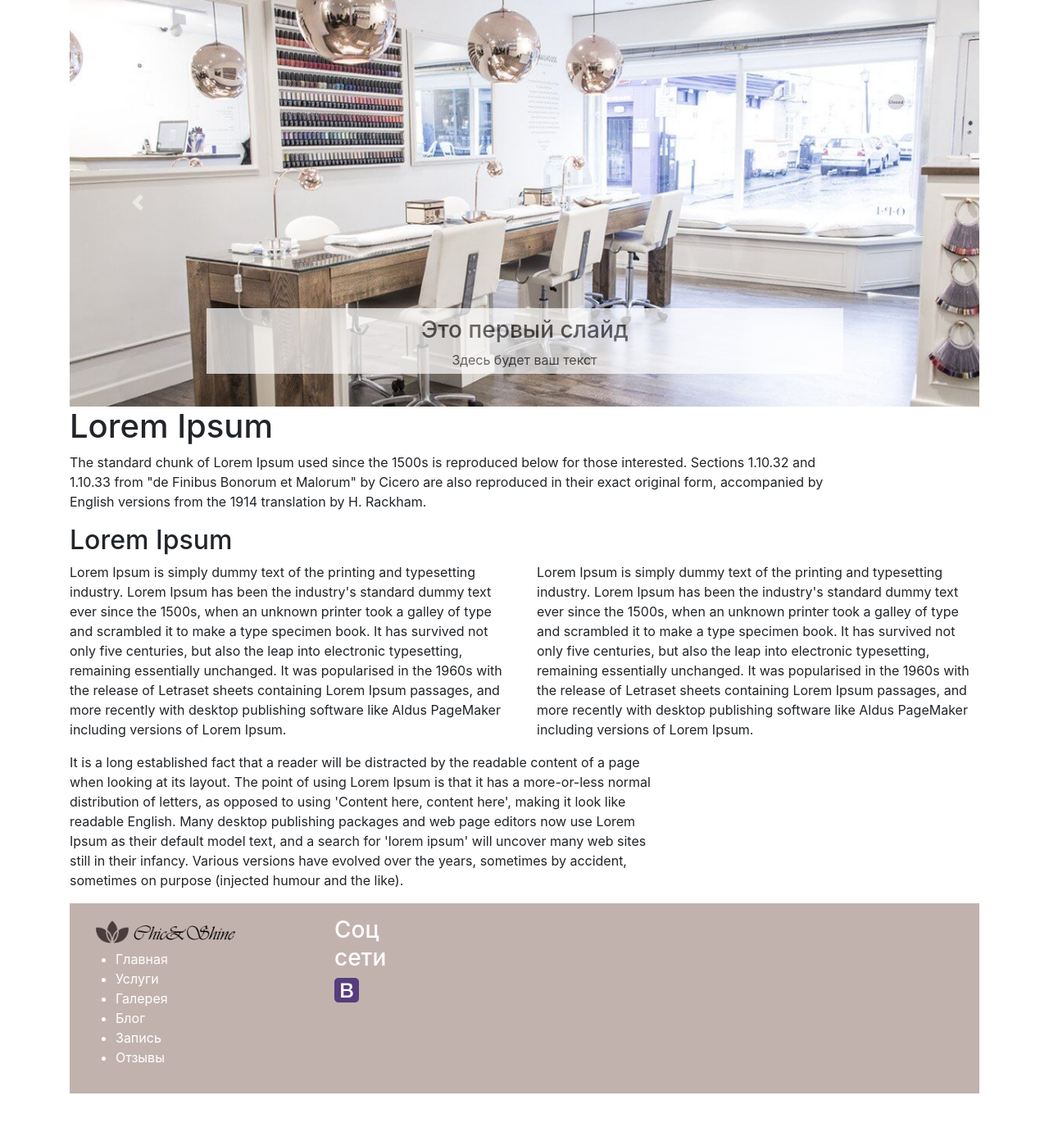
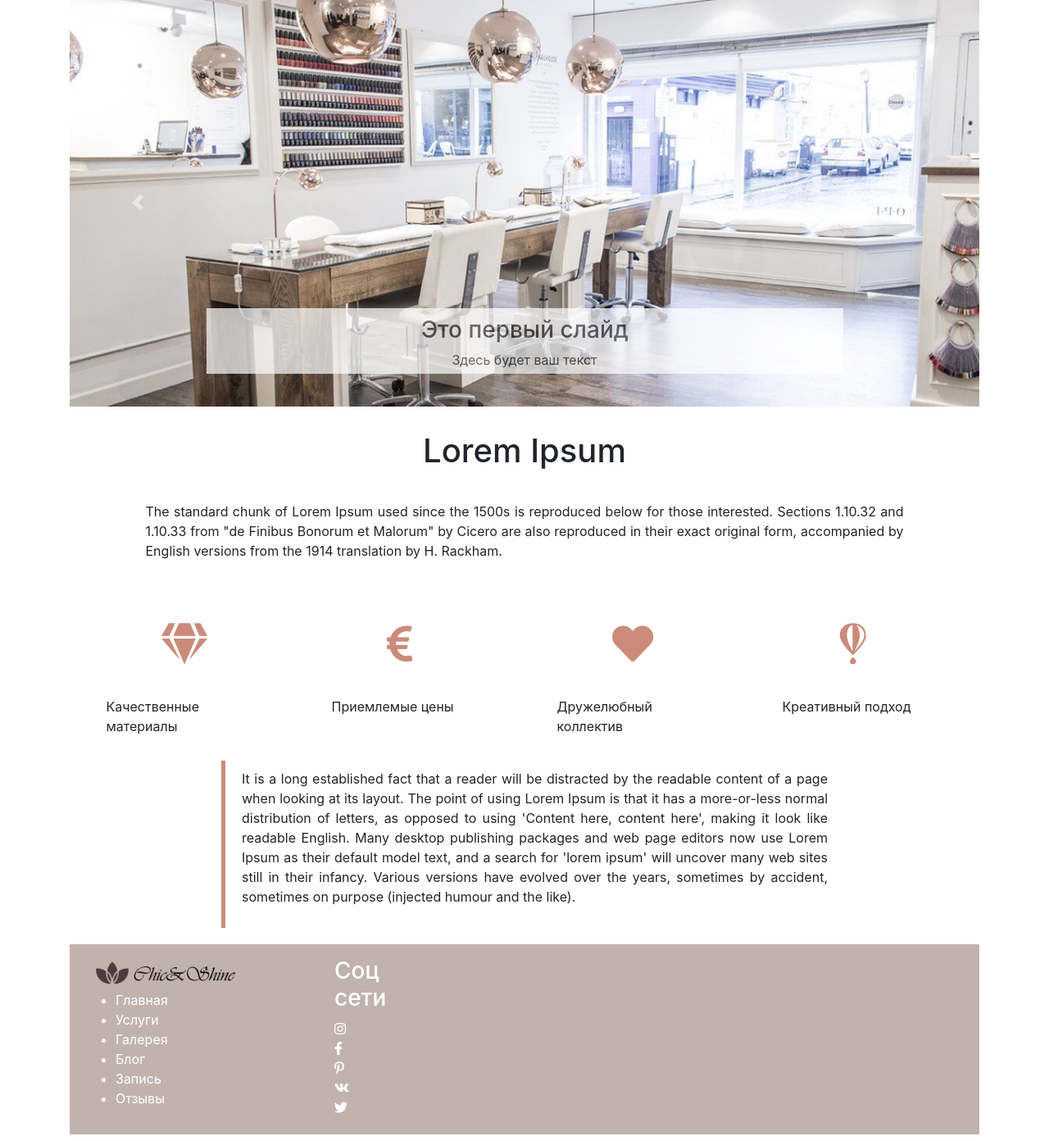
Before and after one commit to MartaTino157/chic_and_shine, a PHP site: page / in a window 1280 px wide. Shown: the part 93-1485 px from the top of the page at 82% size. Before the commit the page ends 1427 px from the top, so only its background shows below. Run offline with PHP 8.4, Linux system fonts and the light colour scheme; some libraries are stand-ins or nearby versions.

Commit message:
Дизайн главной страницы

```diff
--- a/public/css/style.css
+++ b/public/css/style.css
@@ -1,11 +1,15 @@
 /*светлые тона
 #C2B2AE
 #CFBEB0
+
+#CC8B7A
 
 темные тона
 #8F8381
 #423D3C
 */
+
+/* https://fontawesome.com/icons?d=listing&m=free
 
 /* ------------------- меню ------------------------*/
 nav {
@@ -51,6 +55,52 @@ nav .nav-item a {
 	padding-top: 10px;
 }
 /* -------------------- section -------------------------- */
+section{
+	text-align: justify;
+}
+
+.title h1 {
+	text-align: center;
+	padding: 30px;
+}
+
+.title-body {
+	margin: auto;
+	max-width: 83.333333%;
+	display: flex;
+  	align-items: center;
+	padding-bottom: 30px;
+}
+
+.plus {
+	margin: 20px;
+}
+
+.plus .col-md-3 p {
+	max-width: 80%;
+    margin: 10px auto;
+	display: flex;
+	align-items: center;
+}
+
+.plus i {
+	color: #CC8B7A;
+	font-size: 50px;
+	max-width: 25%;
+    margin: 10px auto;
+	display: flex;
+	padding-bottom: 30px;
+}
+
+.notice {
+	margin: 20px auto;
+	border-left: 5px solid #CC8B7A;
+	padding: 10px 0 10px 20px;
+	max-width: 66.666667%;
+	display: flex;
+  	align-items: center;
+}
+
 
 /* ------------------- footer ------------------------*/
 
--- a/view/home.php
+++ b/view/home.php
@@ -31,6 +31,7 @@ ob_start();
 	<a class="carousel-control-next" href="#carouselExampleControls" role="button" data-slide="next">
 		<span class="carousel-control-next-icon" aria-hidden="true"></span>
 		<span class="sr-only">Next</span>
+		<!--<i class="fas angle-right"></i>-->
 	</a>
 </div>
 
@@ -48,41 +49,50 @@ ob_start();
 			</div>
 		</div>
 	</div>
-	<div>
+	<div class="title-body">
 		<div class="row">
-			<div class="col-md-10">
+			<div class="col-md-12">
 				<p>The standard chunk of Lorem Ipsum used since the 1500s is reproduced below for those interested. Sections 1.10.32 and 1.10.33 from "de Finibus Bonorum et Malorum" by Cicero are also reproduced in their exact original form, accompanied by English versions from the 1914 translation by H. Rackham.</p>
 			</div>
 		</div>
 	</div>
 				<!-------------------- Заглавие  ------------------->
 
-			<!-------------------- Текст с заголовком  ------------------->
 
-	<div>
-		<div class="row">
-			<div class="col-md-12">
-				<h2>Lorem Ipsum</h2>
-			</div>
+<div class="plus">
+	<div class="row">
+		<div class="col-md-3">
+			<i class="fas fa-gem"></i>
+			<p>
+				Качественные материалы
+			</p>
+		</div>
+		<div class="col-md-3">
+			<i class="fas fa-euro-sign"></i>
+			<p>
+				Приемлемые цены
+			</p>
+		</div>
+		<div class="col-md-3">
+			<i class="fas fa-heart"></i>
+			<p>
+				Дружелюбный коллектив
+			</p>
+		</div>
+		<div class="col-md-3">
+			<i class="fab fa-fly"></i>
+			<p>
+				Креативный подход
+			</p>
 		</div>
 	</div>
-	<div>
-		<div class="row">
-			<div class="col-md-6">
-				<p>Lorem Ipsum is simply dummy text of the printing and typesetting industry. Lorem Ipsum has been the industry's standard dummy text ever since the 1500s, when an unknown printer took a galley of type and scrambled it to make a type specimen book. It has survived not only five centuries, but also the leap into electronic typesetting, remaining essentially unchanged. It was popularised in the 1960s with the release of Letraset sheets containing Lorem Ipsum passages, and more recently with desktop publishing software like Aldus PageMaker including versions of Lorem Ipsum.</p>
-			</div>
-			<div class="col-md-6">
-				<p>Lorem Ipsum is simply dummy text of the printing and typesetting industry. Lorem Ipsum has been the industry's standard dummy text ever since the 1500s, when an unknown printer took a galley of type and scrambled it to make a type specimen book. It has survived not only five centuries, but also the leap into electronic typesetting, remaining essentially unchanged. It was popularised in the 1960s with the release of Letraset sheets containing Lorem Ipsum passages, and more recently with desktop publishing software like Aldus PageMaker including versions of Lorem Ipsum.</p>
-			</div>
-		</div>
-	</div>
-				<!-------------------- Текст с заголовком  ------------------->
+</div>
 
 			<!-------------------- Красивая заметка  ------------------->
 
-	<div>
+	<div class="notice">
 		<div class="row">
-			<div class="col-md-8">
+			<div class="col-md-12">
 				<p>It is a long established fact that a reader will be distracted by the readable content of a page when looking at its layout. The point of using Lorem Ipsum is that it has a more-or-less normal distribution of letters, as opposed to using 'Content here, content here', making it look like readable English. Many desktop publishing packages and web page editors now use Lorem Ipsum as their default model text, and a search for 'lorem ipsum' will uncover many web sites still in their infancy. Various versions have evolved over the years, sometimes by accident, sometimes on purpose (injected humour and the like).</p>
 			</div>
 		</div>
--- a/view/layout.php
+++ b/view/layout.php
@@ -8,6 +8,8 @@
 
 	<!--<link rel="stylesheet" href="public/dist/css/lightbox.min.css">-->
 
+
+	<link rel="stylesheet" href="https://use.fontawesome.com/releases/v5.8.2/css/all.css">
 	<link rel="stylesheet" type="text/css" href="public/css/bootstrap.css">
 	<link rel="stylesheet" type="text/css" href="public/css/style.css">
 </head>
@@ -51,7 +53,7 @@
 	</nav>
 
 			<!-------------------- Верхнее меню ------------------->
-	<section>
+
 		<div class="mainContent">
 			<?php
 				if(isset($content)) {
@@ -61,7 +63,6 @@
 				}
 			?>
 		</div>
-	</section>
 
 
 	<footer>
@@ -83,8 +84,13 @@
 	      		<div class="col-md-3">
 	      			<h3>Соц сети</h3>
 	      			<a href="">
-	     				<img src="images/bootstrap.svg" width="30" height="30" class="d-inline-block align-center">
+
 	      			</a>
+	      			<i class="fab fa-instagram"></i>
+	      			<i class="fab fa-facebook-f"></i>
+	      			<i class="fab fa-pinterest-p"></i>
+	      			<i class="fab fa-vk"></i>
+	      			<i class="fab fa-twitter"></i>
 	      		</div>
 	    	</div>
 	    </div>
```
